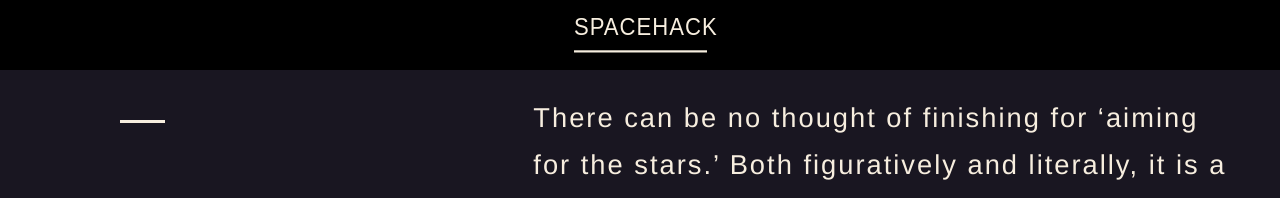
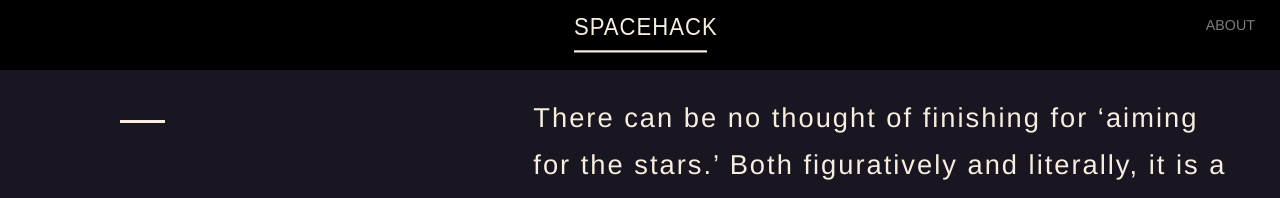
Before and after one commit to basilleaf/spacehack.org, a Jekyll site: the page built from about/index.html, in a window 1280 px wide. Shown: the top 198 px of the page. Built offline with Jekyll 4.4.1, drawn with Linux system fonts in a browser that asks for light colours; nearby versions of some CDN libraries.

Commit message:
adds about link to header

```diff
--- a/_includes/header.html
+++ b/_includes/header.html
@@ -1,3 +1,4 @@
 <header class = "header">
       <div class="site_name"><a href = "/">SPACEHACK</a></div>
+      <div class = "about"><a href = "/about">About</a></div>
 </header>
--- a/assets/css/main.css
+++ b/assets/css/main.css
@@ -54,6 +54,21 @@
 * homepage site name
 *
 **/
+
+.about {
+  position:fixed;
+  top:0;
+  right:0;
+  padding: 15px 25px;
+}
+.about a {
+  /* matches tagline */
+  color: #7d7b80;
+  text-transform: uppercase;
+  font-size: 1.1em;
+  text-align: center;
+  font-weight: 300;
+}
 
 .header {
   position:relative;
```
